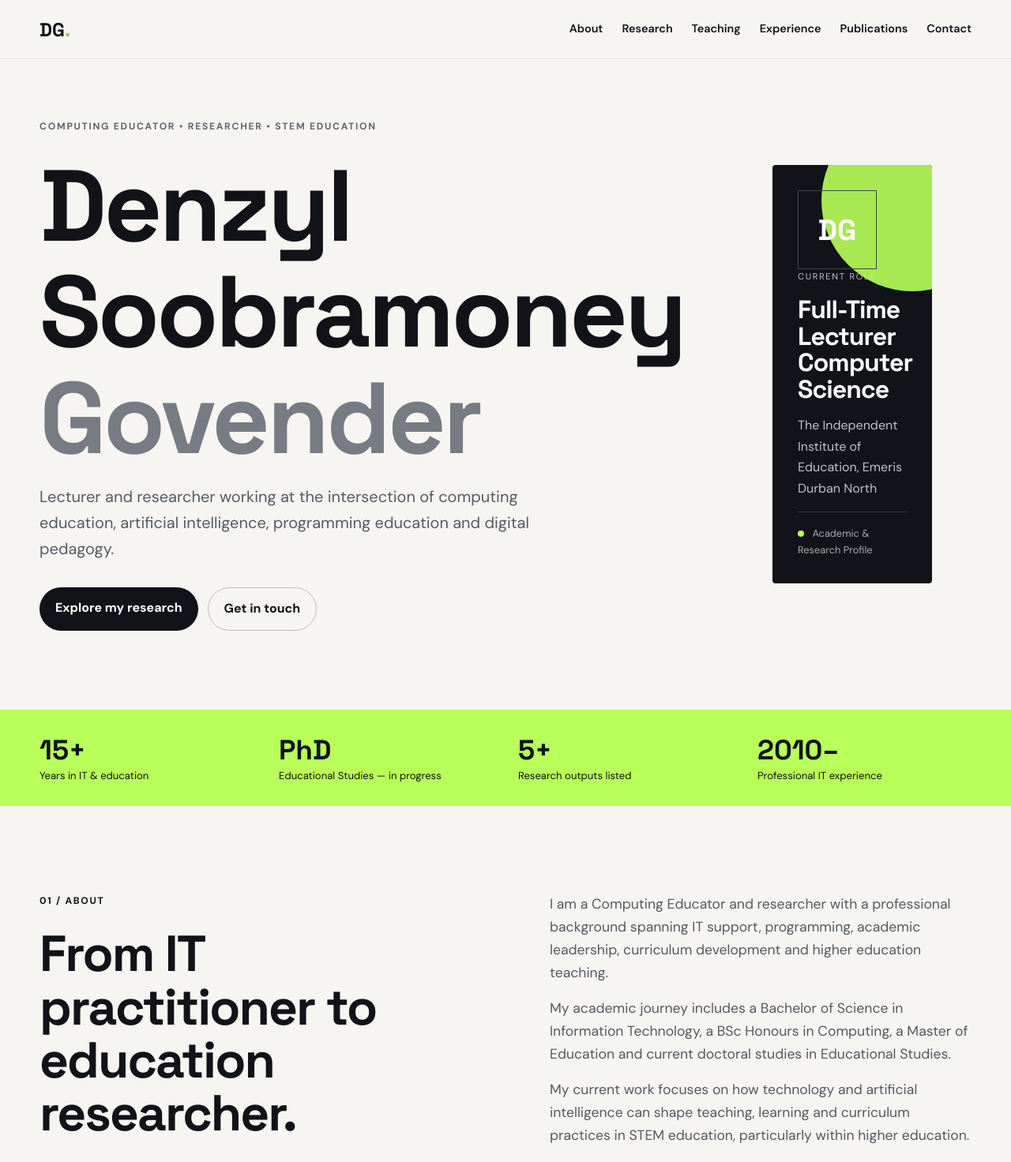
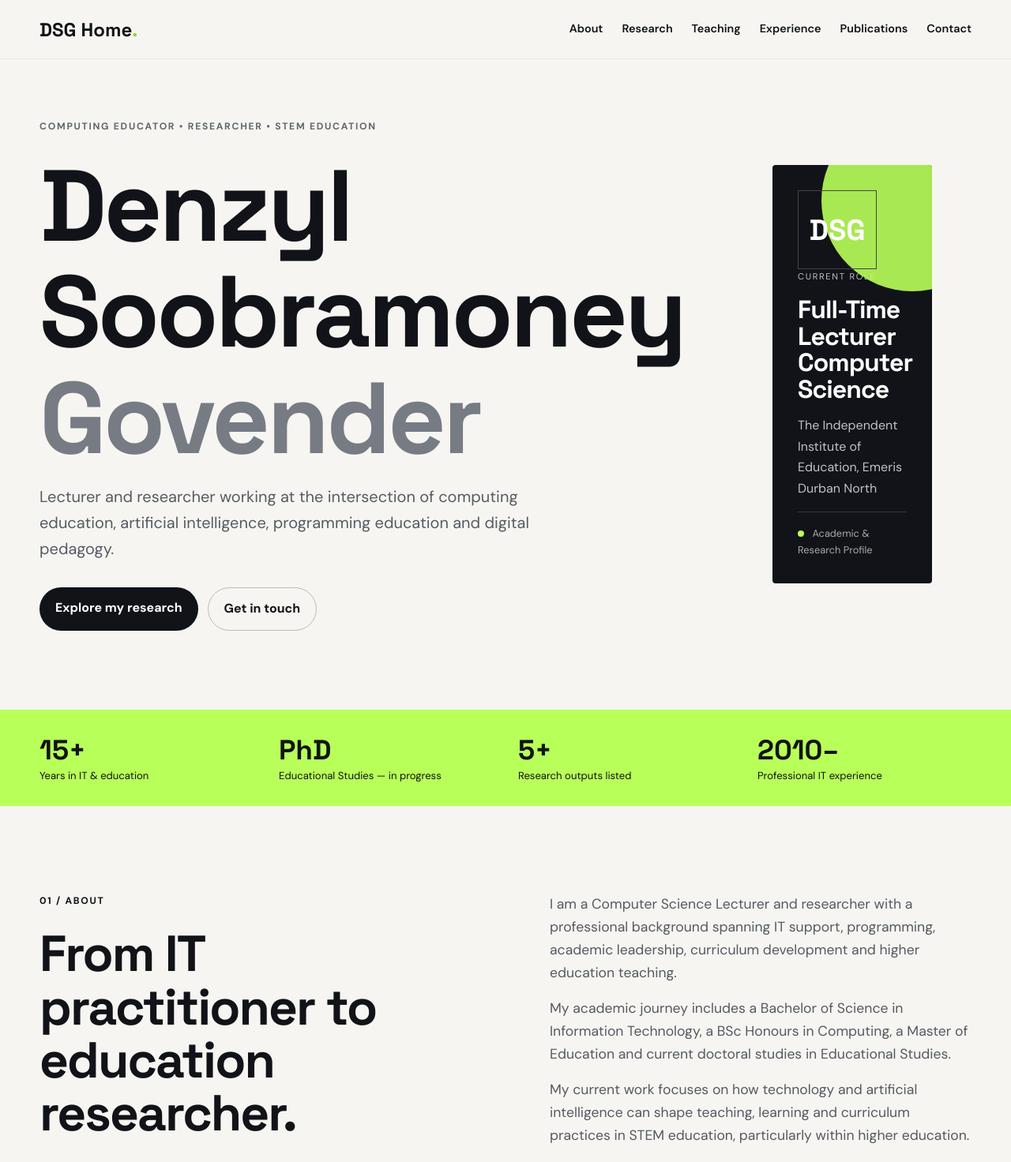
Before and after one commit to DenzylSGovender/DenzylSGovender.github.io, a plain HTML site: page index.html in a window 1280 px wide. Shown: the top 1472 px of the page at 79% size. Drawn offline with Linux system fonts and the light colour scheme.

Commit message:
Update index.html

```diff
--- a/index.html
+++ b/index.html
@@ -3,8 +3,8 @@
 <head>
   <meta charset="UTF-8">
   <meta name="viewport" content="width=device-width, initial-scale=1.0">
-  <meta name="description" content="Academic portfolio of Denzyl Soobramoney Govender — Computing Educator, Researcher and STEM Education practitioner.">
-  <title>Denzyl Soobramoney Govender | Computing Educator & Researcher</title>
+  <meta name="description" content="Academic portfolio of Denzyl Soobramoney Govender — Computer Science Lecturer, Researcher and STEM Education practitioner.">
+  <title>Denzyl Soobramoney Govender | Computer Science Lecturer & Researcher</title>
   <link rel="preconnect" href="https://fonts.googleapis.com">
   <link rel="preconnect" href="https://fonts.gstatic.com" crossorigin>
   <link href="https://fonts.googleapis.com/css2?family=DM+Sans:wght@400;500;600;700&family=Space+Grotesk:wght@500;600;700&display=swap" rel="stylesheet">
@@ -13,7 +13,7 @@
 <body>
   <header class="site-header">
     <nav class="nav container">
-      <a class="brand" href="#home">DG<span>.</span></a>
+      <a class="brand" href="#home">DSG Home<span>.</span></a>
       <button class="menu-toggle" aria-label="Toggle navigation" aria-expanded="false">☰</button>
       <div class="nav-links">
         <a href="#about">About</a>
@@ -43,7 +43,7 @@
         </div>
 
         <div class="hero-card">
-          <div class="initials">DG</div>
+          <div class="initials">DSG</div>
           <div>
             <p class="card-label">CURRENT ROLE</p>
             <h2>Full-Time Lecturer<br>Computer Science</h2>
@@ -71,7 +71,7 @@
         </div>
         <div class="prose">
           <p>
-            I am a Computing Educator and researcher with a professional background spanning
+            I am a Computer Science Lecturer and researcher with a professional background spanning
             IT support, programming, academic leadership, curriculum development and higher
             education teaching.
           </p>
@@ -277,8 +277,7 @@
   <footer>
     <div class="container footer-inner">
       <span>© 2026 Denzyl Soobramoney Govender</span>
-      <span>Computing Education · AI · STEM Research</span>
-    </div>
+       </div>
   </footer>
 
   <script src="script.js"></script>
```
